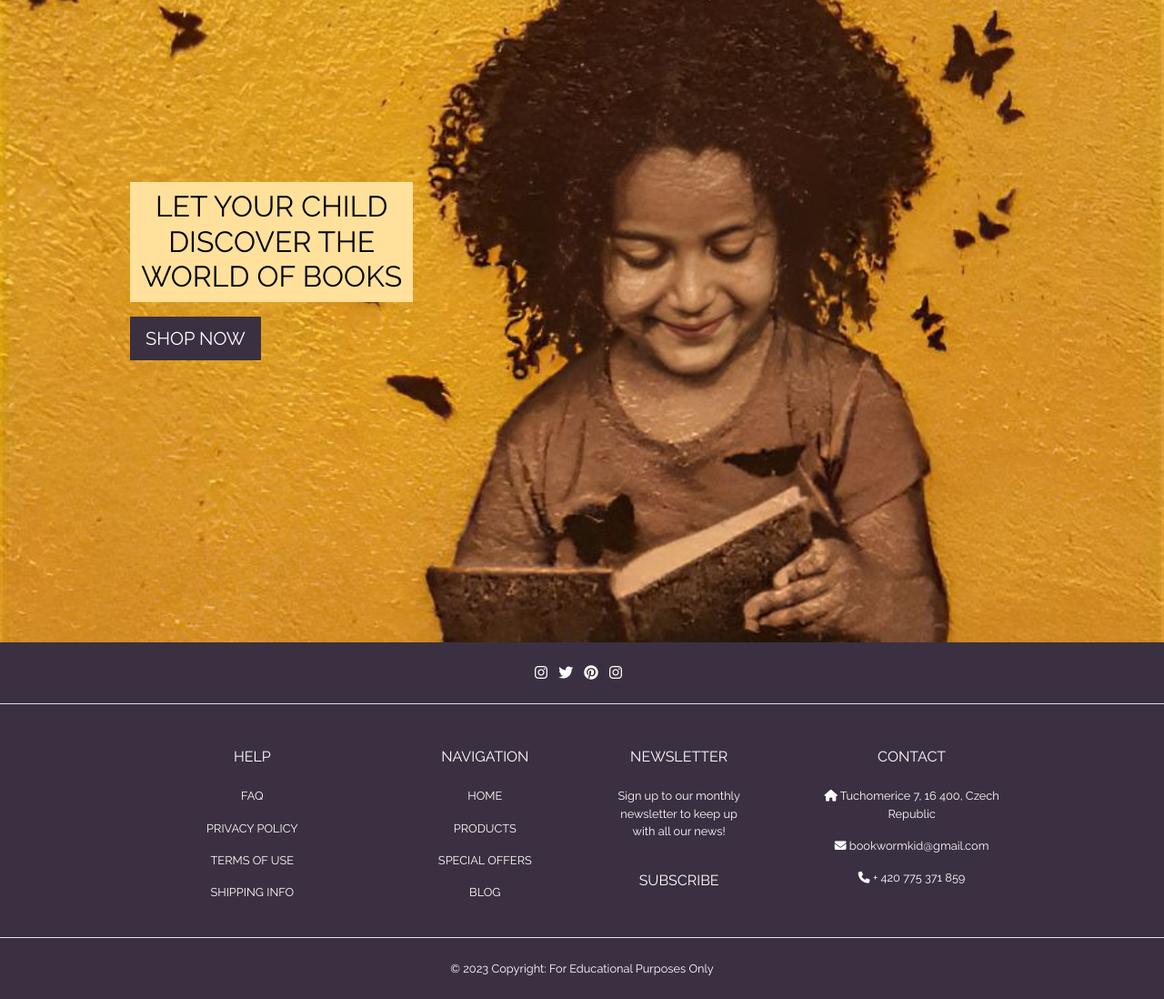
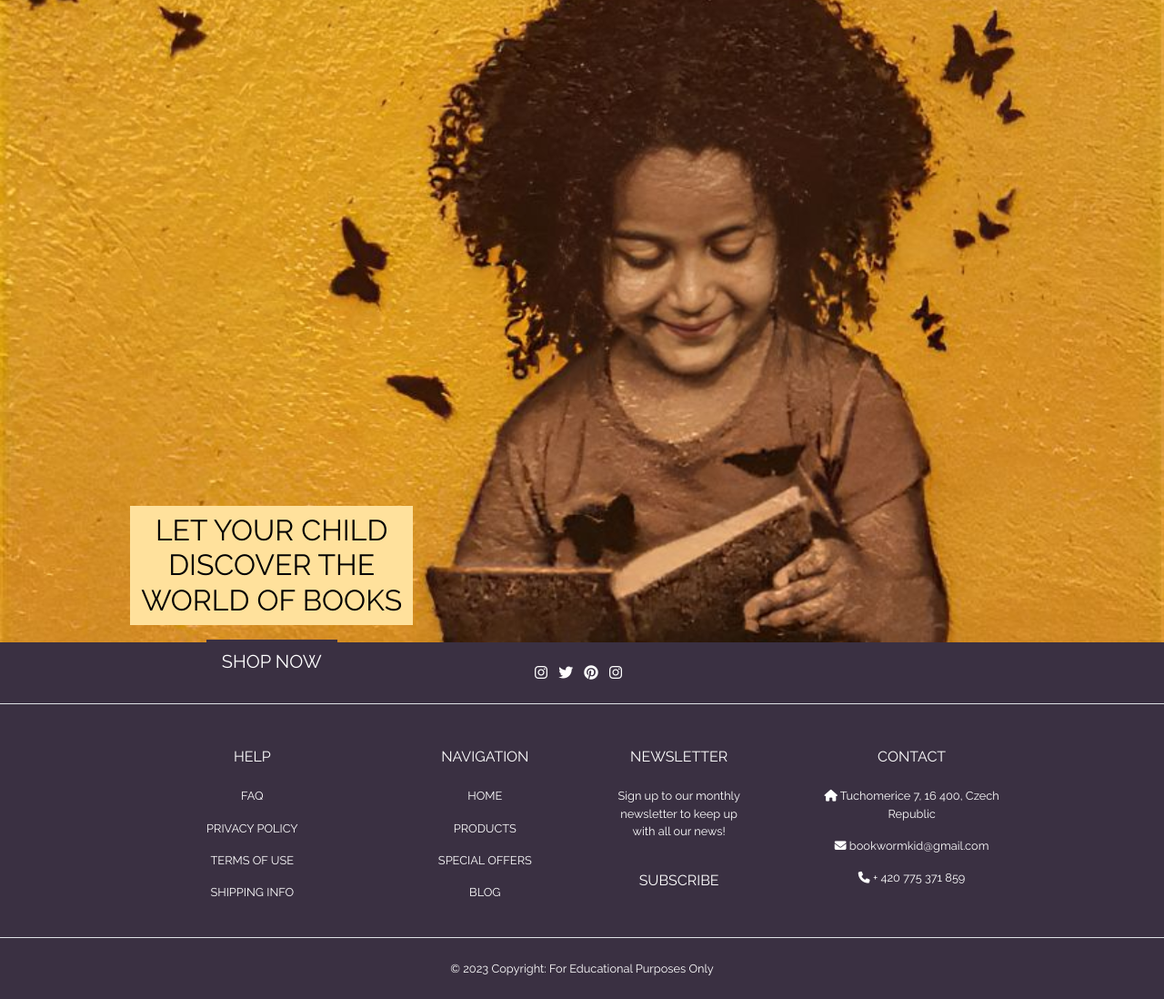
Before and after one commit to lucia2007/bookwormkid, a Django app: page / in a window 1280 px wide. Shown: the part 258-1356 px from the top of the page at 91% size. Run offline with Django 3.2, Linux system fonts and the light colour scheme; some libraries are stand-ins or nearby versions.

Commit message:
Add extra style to home page

```diff
--- a/home/templates/home/index.html
+++ b/home/templates/home/index.html
@@ -13,11 +13,11 @@
 {% block content %}
 <div class="container">
     <div class="row girl-reading">
-        <div class="col-6 col-md-4 my-auto">
+        <div class="col-6 col-md-4 action-call-container">
             <h1 class="display-4 logo-font action-call text-black p-2">
                 Let your child discover the world of books
             </h1>
-            <div class="my-3">
+            <div class="my-3 text-center">
                 <h4>
                     <a href="{% url 'products' %}" class="shop-now-button btn btn-lg rounded-0 text-uppercase py-2">Shop
                         Now</a>
--- a/static/css/base.css
+++ b/static/css/base.css
@@ -63,6 +63,10 @@ main {
 
 .logo-font {
     text-transform: uppercase;
+}
+
+.action-call-container {
+    margin-top: 650px;
 }
 
 .action-call {
```
